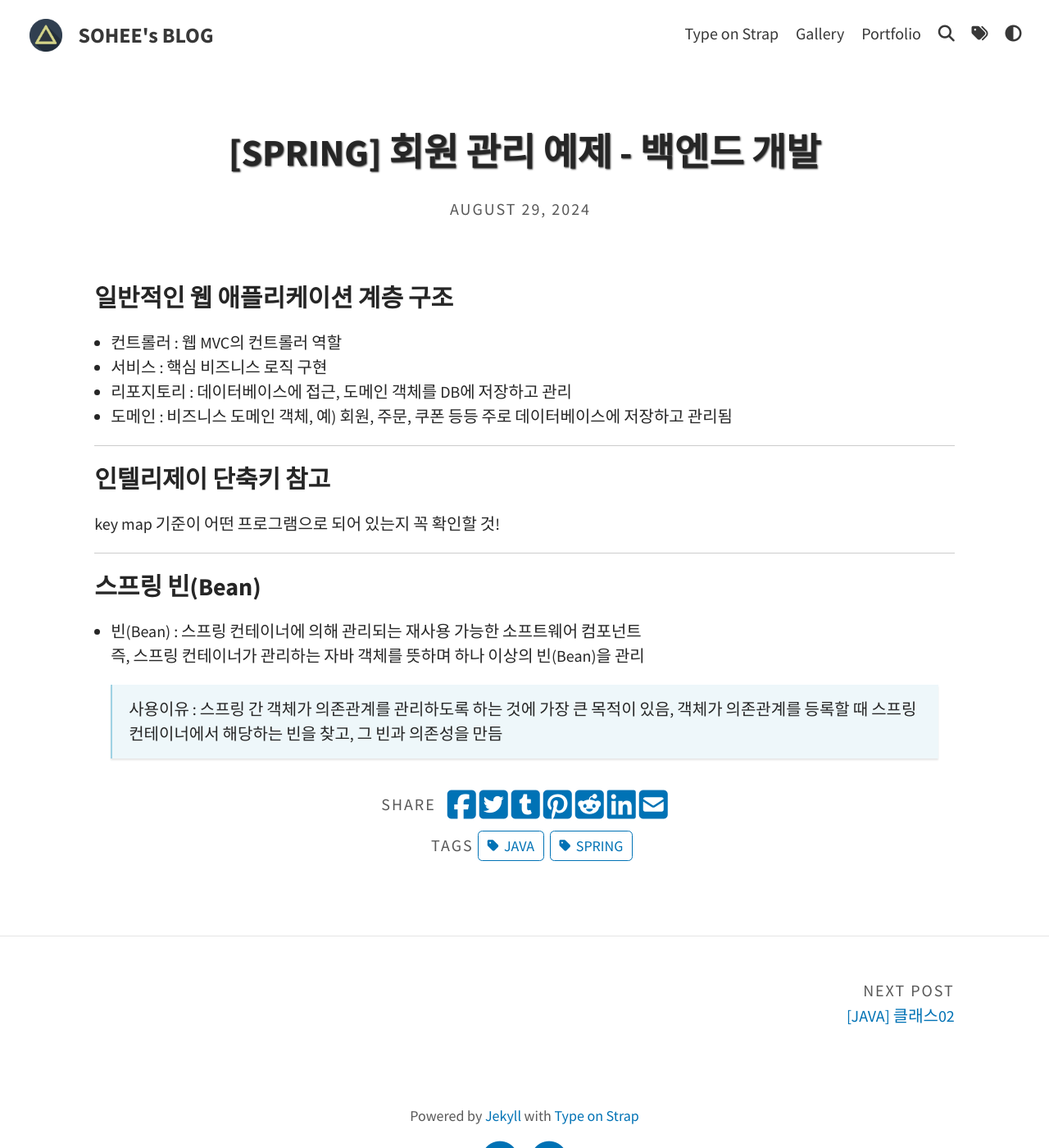
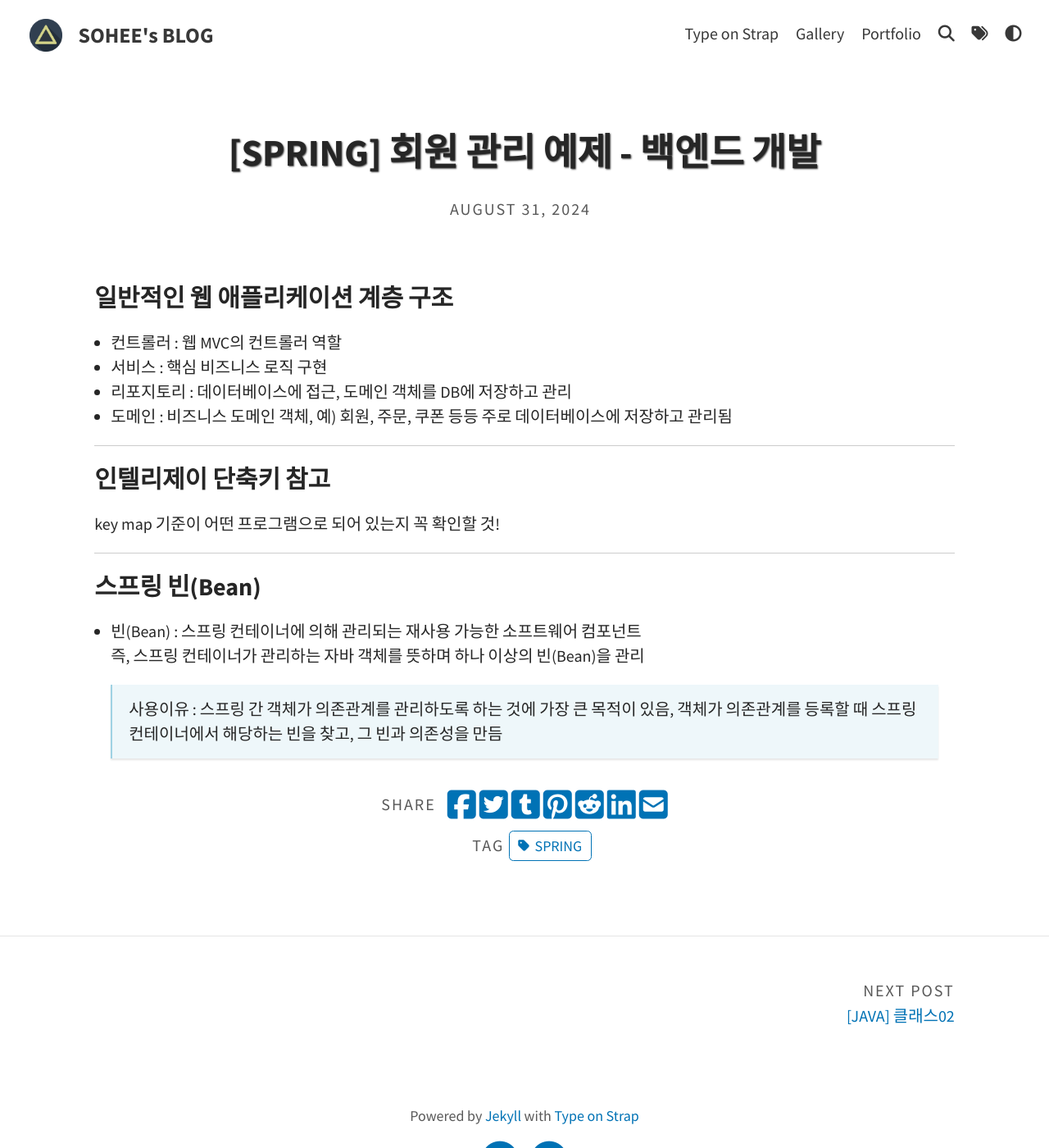
Before and after one commit to shkim00216/shkim00216.github.io, a Jekyll site: the page built from _posts/2024-08-31-spring-member-ex.md, in a window 1280 px wide and 1400 px high. Shown: the whole window at 82% size. Built offline with Jekyll 4.4.1, drawn with Linux system fonts in a browser that asks for light colours; some web fonts are replaced; a script that is not in the unit is left out.

Commit message:
08310922

```diff
--- a/_posts/2024-08-29-spring-member-ex.md
+++ b/_posts/2024-08-31-spring-member-ex.md
@@ -1,8 +1,8 @@
 ---
 layout: post
 title: "[SPRING] 회원 관리 예제 - 백엔드 개발"
-date: 2024-08-29
-tags: [SPRING, JAVA]
+date: 2024-08-31
+tags: [SPRING]
 categories: SPRING
 ---
 
```
Also changed, not shown: _posts/2024-08-23-spring-setting.md (+1 -1 lines), _posts/2024-08-28-spring-basic.md (+1 -1 lines).
